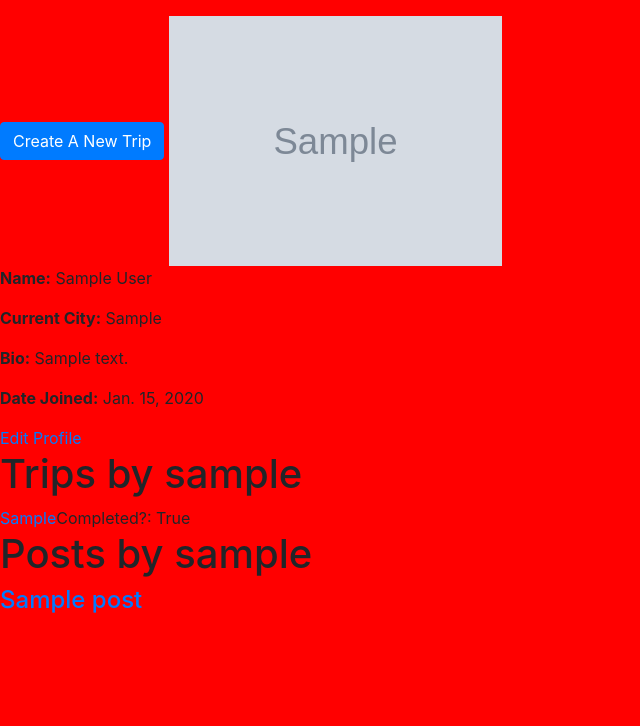
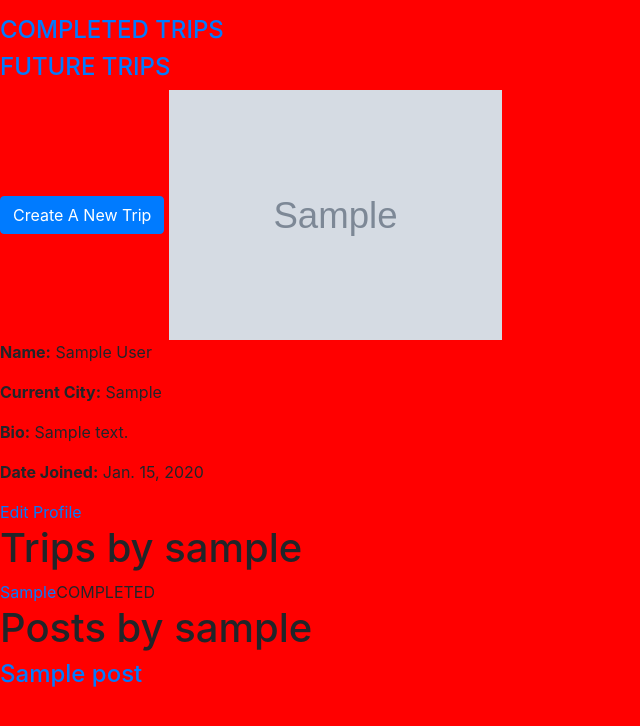
Before and after one commit to natalie-poulson/final_project, a Django app: page /profile in a window 1280 px wide. Shown: the part 48-774 px from the top of the page, without its empty margins (0-640 px from the left). Run offline with Django 3.2, Linux system fonts and the light colour scheme; a user stored in the database is signed in; tables that the repository leaves empty hold one stand-in row (values such as "Sample post"); grey boxes marked "Sample" are stand-in pictures; some libraries are stand-ins or nearby versions.

Commit message:
created completed and future trips view

```diff
--- a/accounts/views.py
+++ b/accounts/views.py
@@ -30,7 +30,7 @@ def login_view(request):
             else:
                 return redirect('final_app:profile')
         print(login_form.errors)
-        return render(request, 'final_app/landing.html',{'login_form': login_form} )
+        return redirect(request, 'final_app/landing.html',{'login_form': login_form} )
     else:
         return redirect('final_app:landing')
 
--- a/final_app/forms.py
+++ b/final_app/forms.py
@@ -1,6 +1,7 @@
 from django import forms
 from django.contrib.auth.models import User
 from . import models
+
 
 class CreateProfile(forms.ModelForm):
     name = forms.CharField(label='',
@@ -27,14 +28,9 @@ class CreateProfile(forms.ModelForm):
         required=False,
         )
 
-
     class Meta():
         model = models.UserProfileInfo
         fields = ('name', 'current_city', 'bio', 'profile_picture')
-
-    # def clean_name(self):
-    #     name =  self.cleaned_data('name')
-
 
 
 class CreatePost(forms.ModelForm):
--- a/final_app/templates/final_app/post_detail.html
+++ b/final_app/templates/final_app/post_detail.html
@@ -29,5 +29,6 @@
     <p><strong>Body:</strong> {{ post.body }}</p>
     {% endif %}
 
+    <p><strong>Date Posted:</strong> {{ post.created_at }}</p>
 
 {% endblock %}
--- a/final_app/templates/final_app/profile.html
+++ b/final_app/templates/final_app/profile.html
@@ -4,6 +4,10 @@
 {% block content %}
 
 
+
+<h4><a href="{% url 'final_app:trips_completed' %}">COMPLETED TRIPS</a></h4>
+
+<h4><a href="{% url 'final_app:trips_future' %}">FUTURE TRIPS</a></h4>
 
 
 <!-- Button trigger modal -->
@@ -53,7 +57,18 @@
 
     <h1> Trips by {{user.username}} </h1>
         {% for trip in trips %}
-        <h4></h4><a href={% url 'final_app:trip_detail' pk=trip.id %} >{{trip.trail}}</a><span>Completed?: {{trip.completed}}</span></h4>
+
+          {% if trip.completed %}
+          <h4></h4><a href={% url 'final_app:trip_detail' pk=trip.id %} >{{trip.trail}}</a><span>COMPLETED</span></h4>
+
+          {% else %}
+          <h4></h4><a href={% url 'final_app:trip_detail' pk=trip.id %} >{{trip.trail}}</a><span>
+              <!-- Completed?: {{trip.completed}} -->
+            </span></h4>
+          {% endif %}
+
+
+
         {% endfor %}
 
 
--- a/final_app/templates/final_app/trip_detail.html
+++ b/final_app/templates/final_app/trip_detail.html
@@ -47,7 +47,7 @@
     <p><strong>Permit:</strong> {{ trip.permit }}</p>
     {% endif %}
     <p><strong>User:</strong> {{ trip.user }}</p>
-    <p><strong>Completed:</strong> {{ trip.completed }}</p>
+    <!-- <p><strong>Completed:</strong> {{ trip.completed }}</p> -->
     <h2>Posts about this Trip by {{ trip.user }}</h2>
     {% for trip_post in trip.trip_posts.all %}
 
--- a/final_app/urls.py
+++ b/final_app/urls.py
@@ -13,6 +13,9 @@ urlpatterns = [
     path('trips/<int:pk>', views.trip_detail, name="trip_detail"),
     path('trip/create', views.trip_create, name="trip_create"),
     path('trip/delete', views.trip_delete, name="trip_delete"),
+    path('trips/completed', views.trips_completed, name="trips_completed"),
+    path('trips/future', views.trips_future, name="trips_future"),
+
 
     path('posts/<int:pk>', views.post_detail, name="post_detail"),
     path('post/create', views.post_create, name="post_create"),
--- a/final_app/views.py
+++ b/final_app/views.py
@@ -147,3 +147,15 @@ def post_delete(request):
         }
 
         return render(request, 'final_app/trip_detail.html',context )
+
+
+def trips_completed(request):
+    trips = Trip.objects.filter(user=request.user).filter(completed=True)
+
+    return render (request, 'final_app/trip_list.html', {'trips': trips})
+
+
+def trips_future(request):
+    trips = Trip.objects.filter(user=request.user).filter(completed=False)
+
+    return render (request, 'final_app/trip_list.html', {'trips': trips})
```
Also changed, not shown: final_app/templates/final_app/trip_list.html (added, +12 -0 lines).
